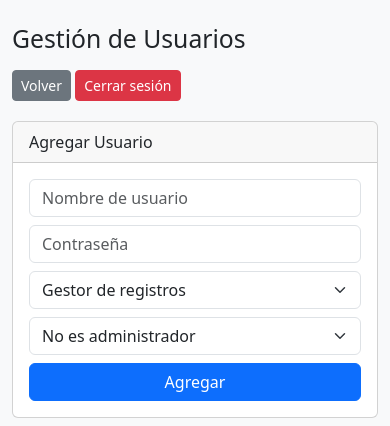
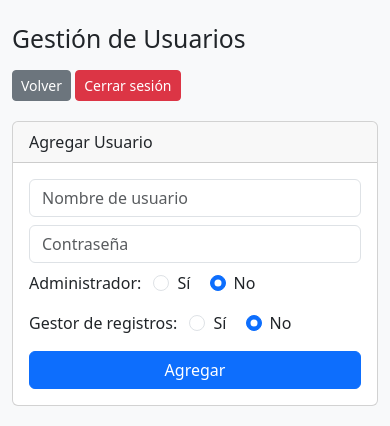
Before and after one commit to hectorxavier/qr-reader-web, a Flask app: page /usuarios in a window 390 px wide. Shown: the top 426 px of the page. Run offline with Flask 3, Linux system fonts and the light colour scheme; a user stored in the database is signed in; data that the repository does not hold is empty; parts of the project's set-up code (start-up, migrations or seed data) failed here and were passed over; some libraries are stand-ins or nearby versions.

Commit message:
Ajuste para usuario Admin y normal

```diff
--- a/templates/usuarios.html
+++ b/templates/usuarios.html
@@ -8,6 +8,7 @@
     <style>
         body { background-color: #f8f9fa; }
         .card, .table-responsive { margin-top: 20px; }
+        .form-check-inline { margin-right: 15px; }
     </style>
 </head>
 <body>
@@ -25,24 +26,34 @@
         <div class="card-header">Agregar Usuario</div>
         <div class="card-body">
             <form id="form-add-user">
-                <div class="row g-2">
+                <div class="row g-2 align-items-center">
                     <div class="col-md-2">
                         <input type="text" class="form-control" name="username" placeholder="Nombre de usuario" required>
                     </div>
                     <div class="col-md-2">
                         <input type="password" class="form-control" name="password" placeholder="Contraseña" required>
                     </div>
-                    <div class="col-md-2">
-                        <select class="form-select" name="can_view_logs">
-                            <option value="1">Gestor de registros</option>
-                            <option value="0">Usuario asistencia</option>
-                        </select>
+                    <div class="col-md-3">
+                        <label class="form-label me-2">Administrador:</label>
+                        <div class="form-check form-check-inline">
+                            <input class="form-check-input" type="radio" name="is_admin" id="add-isadmin-si" value="1">
+                            <label class="form-check-label" for="add-isadmin-si">Sí</label>
+                        </div>
+                        <div class="form-check form-check-inline">
+                            <input class="form-check-input" type="radio" name="is_admin" id="add-isadmin-no" value="0" checked>
+                            <label class="form-check-label" for="add-isadmin-no">No</label>
+                        </div>
                     </div>
-                    <div class="col-md-2">
-                        <select class="form-select" name="is_admin">
-                            <option value="0">No es administrador</option>
-                            <option value="1">Administrador</option>
-                        </select>
+                    <div class="col-md-3">
+                        <label class="form-label me-2">Gestor de registros:</label>
+                        <div class="form-check form-check-inline">
+                            <input class="form-check-input" type="radio" name="can_view_logs" id="add-canview-si" value="1">
+                            <label class="form-check-label" for="add-canview-si">Sí</label>
+                        </div>
+                        <div class="form-check form-check-inline">
+                            <input class="form-check-input" type="radio" name="can_view_logs" id="add-canview-no" value="0" checked>
+                            <label class="form-check-label" for="add-canview-no">No</label>
+                        </div>
                     </div>
                     <div class="col-md-2">
                         <button type="submit" class="btn btn-primary w-100">Agregar</button>
@@ -101,18 +112,26 @@
             <input type="password" class="form-control" name="password" id="edit-password">
         </div>
         <div class="mb-3">
-            <label>Gestor de registros</label>
-            <select class="form-select" name="can_view_logs" id="edit-canview">
-                <option value="1">Sí</option>
-                <option value="0">No</option>
-            </select>
+            <label class="form-label me-2">Administrador:</label>
+            <div class="form-check form-check-inline">
+                <input class="form-check-input" type="radio" name="is_admin_edit" id="edit-isadmin-si" value="1">
+                <label class="form-check-label" for="edit-isadmin-si">Sí</label>
+            </div>
+            <div class="form-check form-check-inline">
+                <input class="form-check-input" type="radio" name="is_admin_edit" id="edit-isadmin-no" value="0">
+                <label class="form-check-label" for="edit-isadmin-no">No</label>
+            </div>
         </div>
         <div class="mb-3">
-            <label>Administrador</label>
-            <select class="form-select" name="is_admin" id="edit-isadmin">
-                <option value="1">Sí</option>
-                <option value="0">No</option>
-            </select>
+            <label class="form-label me-2">Gestor de registros:</label>
+            <div class="form-check form-check-inline">
+                <input class="form-check-input" type="radio" name="can_view_logs_edit" id="edit-canview-si" value="1">
+                <label class="form-check-label" for="edit-canview-si">Sí</label>
+            </div>
+            <div class="form-check form-check-inline">
+                <input class="form-check-input" type="radio" name="can_view_logs_edit" id="edit-canview-no" value="0">
+                <label class="form-check-label" for="edit-canview-no">No</label>
+            </div>
         </div>
       </div>
       <div class="modal-footer">
@@ -126,13 +145,31 @@
 <script src="https://cdn.jsdelivr.net/npm/bootstrap@5.3.2/dist/js/bootstrap.bundle.min.js"></script>
 <script>
 document.addEventListener("DOMContentLoaded", () => {
+
+    function syncCanViewLogs(adminRadios, viewRadios) {
+        if(adminRadios[0].checked) { // Sí
+            viewRadios[0].checked = true;
+            viewRadios[0].disabled = true;
+            viewRadios[1].disabled = true;
+        } else { // No
+            viewRadios[0].disabled = false;
+            viewRadios[1].disabled = false;
+        }
+    }
+
+    // Radios agregar usuario
+    const addAdminRadios = [document.getElementById("add-isadmin-si"), document.getElementById("add-isadmin-no")];
+    const addViewRadios = [document.getElementById("add-canview-si"), document.getElementById("add-canview-no")];
+    addAdminRadios.forEach(r => r.addEventListener("change", () => syncCanViewLogs(addAdminRadios, addViewRadios)));
+    syncCanViewLogs(addAdminRadios, addViewRadios);
+
     // Agregar usuario
     const formAdd = document.getElementById("form-add-user");
     formAdd.addEventListener("submit", async e => {
         e.preventDefault();
         const data = Object.fromEntries(new FormData(formAdd));
-        data.can_view_logs = parseInt(data.can_view_logs);
-        data.is_admin = parseInt(data.is_admin);
+        data.is_admin = addAdminRadios[0].checked ? 1 : 0;
+        data.can_view_logs = addViewRadios[0].checked ? 1 : 0;
 
         const res = await fetch("/usuarios/add", {
             method: "POST",
@@ -147,26 +184,34 @@ document.addEventListener("DOMContentLoaded", () => {
         }
     });
 
-    // Abrir modal con datos
+    // Modal edición
+    const editAdminRadios = [document.getElementById("edit-isadmin-si"), document.getElementById("edit-isadmin-no")];
+    const editViewRadios = [document.getElementById("edit-canview-si"), document.getElementById("edit-canview-no")];
     let currentEditId = null;
+
     document.querySelectorAll(".btn-edit").forEach(btn => {
         btn.addEventListener("click", () => {
             const row = btn.closest("tr");
             currentEditId = row.dataset.id;
             document.getElementById("edit-id").value = currentEditId;
             document.getElementById("edit-username").value = row.dataset.username;
-            document.getElementById("edit-canview").value = row.dataset.canview;
-            document.getElementById("edit-isadmin").value = row.dataset.isadmin;
+            editAdminRadios[0].checked = row.dataset.isadmin == "1";
+            editAdminRadios[1].checked = row.dataset.isadmin == "0";
+            editViewRadios[0].checked = row.dataset.canview == "1";
+            editViewRadios[1].checked = row.dataset.canview == "0";
+            syncCanViewLogs(editAdminRadios, editViewRadios);
         });
     });
+
+    editAdminRadios.forEach(r => r.addEventListener("change", () => syncCanViewLogs(editAdminRadios, editViewRadios)));
 
     // Editar usuario
     const formEdit = document.getElementById("form-edit-user");
     formEdit.addEventListener("submit", async e => {
         e.preventDefault();
         const data = Object.fromEntries(new FormData(formEdit));
-        data.can_view_logs = parseInt(data.can_view_logs);
-        data.is_admin = parseInt(data.is_admin);
+        data.is_admin = editAdminRadios[0].checked ? 1 : 0;
+        data.can_view_logs = editViewRadios[0].checked ? 1 : 0;
 
         const res = await fetch(`/usuarios/edit/${currentEditId}`, {
             method: "POST",
@@ -197,6 +242,7 @@ document.addEventListener("DOMContentLoaded", () => {
             }
         });
     });
+
 });
 </script>
 </body>
```
